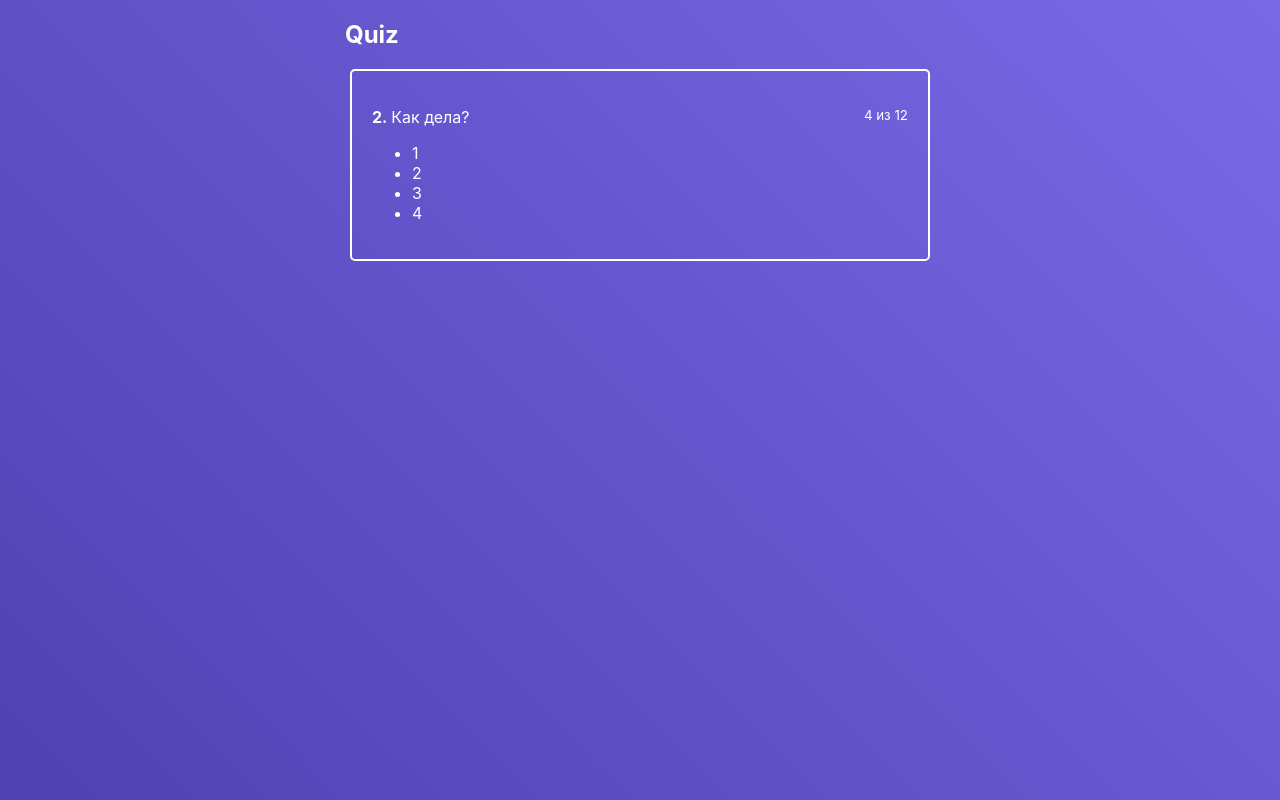
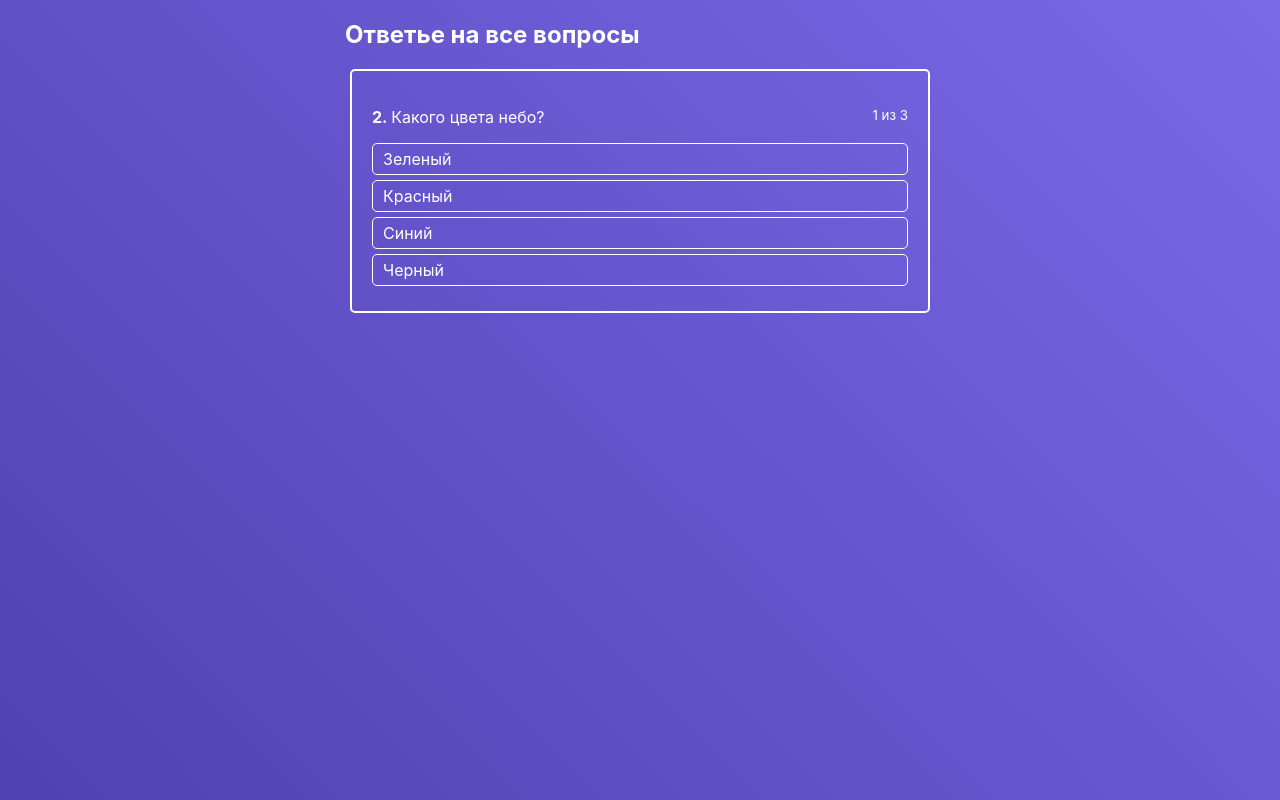
Before and after one commit to egorov-by-egorov/questionnaire, a React app: page / in a window 1280 px wide. Built offline with nearby package versions, Linux system fonts and the light colour scheme.

Commit message:
Сделан функционал теста

```diff
--- a/package.json
+++ b/package.json
@@ -4,6 +4,7 @@
   "private": true,
   "dependencies": {
     "@babel/core": "7.12.3",
+    "@fortawesome/fontawesome-free": "^5.15.1",
     "@pmmmwh/react-refresh-webpack-plugin": "0.4.2",
     "@svgr/webpack": "5.4.0",
     "@testing-library/jest-dom": "^5.11.4",
--- a/src/components/ActiveQuiz/ActiveQuiz.js
+++ b/src/components/ActiveQuiz/ActiveQuiz.js
@@ -1,5 +1,6 @@
 import React from 'react';
 import classes from './ActiveQuiz.module.css';
+import AnswerList from './AnswerList/AnswerList';
 
 const ActiveQuiz = props => {
 
@@ -10,16 +11,15 @@ const ActiveQuiz = props => {
                     <strong>
                         2.&nbsp;
                     </strong>
-                    Как дела?
+                    { props.question }
                 </span>
-                <small>4 из 12</small>
+                <small>{ props.answerActiveQuestionNumber } из { props.quizLength }</small>
             </p>
-            <ul>
-                <li>1</li>
-                <li>2</li>
-                <li>3</li>
-                <li>4</li>
-            </ul>
+            <AnswerList
+                answers={ props.answers }
+                onAnswerItemClickHandler={props.onAnswerItemClickHandler}
+                answerState={props.answerState}
+            />
         </div>
     )
 }
--- /dev/null
+++ b/src/components/ActiveQuiz/AnswerList/AnswerItem/AnswerItem.js
@@ -0,0 +1,22 @@
+import React from 'react'
+import classes from './AnswerItem.module.css'
+
+const AnswerItem = props => {
+
+    const cls = [classes.AnswerItem];
+
+    if (props.answerState) {
+        cls.push(classes[props.answerState]);
+    }
+
+    return (
+        <li
+            className={cls.join(' ')}
+            onClick={() => props.onAnswerItemClickHandler(props.answer.id)}
+        >
+            { props.answer.text }
+        </li>
+    )
+}
+
+export default AnswerItem;
--- /dev/null
+++ b/src/components/ActiveQuiz/AnswerList/AnswerItem/AnswerItem.module.css
@@ -0,0 +1,17 @@
+.AnswerItem {
+    border: 1px solid #fff;
+    border-radius: 5px;
+    padding: 5px 10px;
+    margin-bottom: 5px;
+    cursor: pointer;
+}
+.AnswerItem:hover {
+    background-color: rgba(255,255,255, .2);
+    transition: background-color .3s ease-in-out;
+}
+.AnswerItem.success {
+    background-color: rgba(161, 240, 69, .7);
+}
+.AnswerItem.error {
+    background-color: rgba(240, 87, 108, .7);
+}
--- /dev/null
+++ b/src/components/ActiveQuiz/AnswerList/AnswerList.js
@@ -0,0 +1,23 @@
+import React from 'react'
+import classes from './AnswerList.module.css'
+import AnswerItem from './AnswerItem/AnswerItem'
+
+const AnswerList = props => {
+
+    return (
+        <ul className={classes.AnswerList}>
+            { props.answers.map((answer, index) => {
+                return (
+                    <AnswerItem
+                        key={index}
+                        answer={answer}
+                        onAnswerItemClickHandler={props.onAnswerItemClickHandler}
+                        answerState={props.answerState ? props.answerState[answer.id] : null}
+                    />
+                )
+            }) }
+        </ul>
+    )
+}
+
+export default AnswerList;
--- /dev/null
+++ b/src/components/ActiveQuiz/AnswerList/AnswerList.module.css
@@ -0,0 +1,5 @@
+.AnswerList {
+    list-style: none;
+    margin: 0;
+    padding: 0;
+}
--- /dev/null
+++ b/src/components/FinisfedQuiz/FinisfedQuiz.js
@@ -0,0 +1,43 @@
+import React from 'react'
+import classes from './FinisfedQuiz.module.css'
+
+const FinisfedQuiz = props => {
+    const successCount = Object.keys(props.results).reduce((total, key) => {
+        if (props.results[key] === 'success') {
+            total++;
+        }
+        return total;
+    }, 0)
+
+    return (
+        <div className={classes.FinisfedQuiz}>
+            <ul>
+
+                {props.quiz.map((quizItem, index) => {
+                    const cls = [
+                        'fa',
+                        props.results[quizItem.id] === 'error' ? 'fa-times' : 'fa-check',
+                        classes[props.results[quizItem.id]]
+                    ];
+
+                    return (
+                        <li
+                            key={index}
+                        >
+                            <strong>{index + 1}</strong>.&nbsp;
+                            {quizItem.question}
+                            <i className={cls.join(' ')} />
+                        </li>
+                    )
+                })}
+
+            </ul>
+            <p>Правильно { successCount } из { props.quiz.length }</p>
+            <div>
+                <button onClick={props.onRetryHandler}>Повторить</button>
+            </div>
+        </div>
+    )
+}
+
+export default FinisfedQuiz
--- /dev/null
+++ b/src/components/FinisfedQuiz/FinisfedQuiz.module.css
@@ -0,0 +1,23 @@
+.FinisfedQuiz {
+    padding: 20px;
+    border: 2px solid #fff;
+    border-radius: 5px;
+    margin: 0 10px;
+}
+.FinisfedQuiz ul {
+    list-style: none;
+    padding: 0;
+    margin: 0;
+}
+.FinisfedQuiz ul li {
+
+}
+.FinisfedQuiz ul li i {
+    margin-left: 10px;
+}
+.FinisfedQuiz ul li i.success {
+    color: rgba(161, 240, 69, .7);
+}
+.FinisfedQuiz ul li i.error {
+    color: rgba(240, 87, 108, .7);
+}
--- a/src/containers/Quiz/Quiz.js
+++ b/src/containers/Quiz/Quiz.js
@@ -1,20 +1,135 @@
 import React, {Component} from 'react';
 import classes from './Quiz.module.css';
 import ActiveQuiz from "../../components/ActiveQuiz/ActiveQuiz";
+import FinisfedQuiz from "../../components/FinisfedQuiz/FinisfedQuiz";
 
 class Quiz extends Component
 {
     state = {
+        results: {},
+        isFinished: false,
+        answerActiveQuestionNumber: 0,
+        answerState: null,
         quiz: [
-            {}
+            {
+                id: 1,
+                question: 'Какого цвета небо?',
+                rightAnswerId: 3,
+                answers: [
+                    { text: 'Зеленый', id:1 },
+                    { text: 'Красный', id:2 },
+                    { text: 'Синий', id:3 },
+                    { text: 'Черный', id:4 }
+                ]
+            },
+            {
+                id: 2,
+                question: 'В каком году основали Санкт-Петербург?',
+                rightAnswerId: 5,
+                answers: [
+                    { text: '1701', id:1 },
+                    { text: '1709', id:2 },
+                    { text: '2020', id:3 },
+                    { text: '1809', id:4 },
+                    { text: '1703', id:5 }
+                ]
+            },
+            {
+                id: 3,
+                question: 'Какое животное говорит "Idddiii Nahooooy"?',
+                rightAnswerId: 4,
+                answers: [
+                    { text: 'Барсик', id:1 },
+                    { text: 'Тузик', id:2 },
+                    { text: 'Волк', id:3 },
+                    { text: 'Дядя Витя', id:4 },
+                ]
+            }
         ]
     }
+
+    onAnswerItemClickHandler = answerId => {
+
+        if (this.state.answerState) {
+            const key = Object.keys(this.state.answerState)[0];
+            if (this.state.answerState[key] === 'success') {
+                return
+            }
+        }
+
+        const question = this.state.quiz[this.state.answerActiveQuestionNumber];
+        const results = this.state.results;
+
+        if (question.rightAnswerId === answerId) {
+
+            if (!results[question.id]) {
+                results[question.id] = 'success'
+            }
+
+            this.setState({
+                answerState: {[answerId]: 'success'},
+                results
+            })
+
+            const timeout = window.setTimeout(() => {
+                if (this.isQuizFinished()) {
+                    this.setState({
+                        isFinished: true
+                    })
+                } else {
+                    this.setState({
+                        answerActiveQuestionNumber: this.state.answerActiveQuestionNumber + 1,
+                        answerState: null
+                    })
+                }
+                window.clearTimeout(timeout);
+            }, 1000);
+
+        } else {
+            results[question.id] = 'error'
+            this.setState({
+                answerState: {[answerId]: 'error'},
+                results
+            })
+        }
+
+    }
+
+    isQuizFinished () {
+        return this.state.answerActiveQuestionNumber + 1 === this.state.quiz.length
+    }
+
+    onRetryHandler = () => {
+        this.setState({
+            results: {},
+            isFinished: false,
+            answerActiveQuestionNumber: 0,
+            answerState: null
+        })
+    }
+
     render() {
         return (
             <section className={classes.Quiz}>
                 <div className={classes.QuizWrapper}>
-                    <h1>Quiz</h1>
-                    <ActiveQuiz/>
+                    <h1>Ответье на все вопросы</h1>
+                    {
+                        this.state.isFinished
+                            ? <FinisfedQuiz
+                                results={ this.state.results }
+                                quiz={ this.state.quiz }
+                                onRetryHandler={this.onRetryHandler}
+                            />
+                            : <ActiveQuiz
+                                answers={ this.state.quiz[ this.state.answerActiveQuestionNumber ].answers }
+                                question={ this.state.quiz[ this.state.answerActiveQuestionNumber ].question }
+                                onAnswerItemClickHandler={ this.onAnswerItemClickHandler }
+                                quizLength={ this.state.quiz.length }
+                                answerActiveQuestionNumber={ this.state.answerActiveQuestionNumber + 1  }
+                                answerState={this.state.answerState}
+                            />
+                    }
+
                 </div>
 
             </section>
--- a/src/index.js
+++ b/src/index.js
@@ -1,5 +1,6 @@
 import React from 'react';
 import ReactDOM from 'react-dom';
+import '@fortawesome/fontawesome-free/css/all.css'
 import './index.css';
 import App from './App';
 import reportWebVitals from './reportWebVitals';
```
Also changed, not shown: 33 other files (tests, documents, lock files or other folders).
